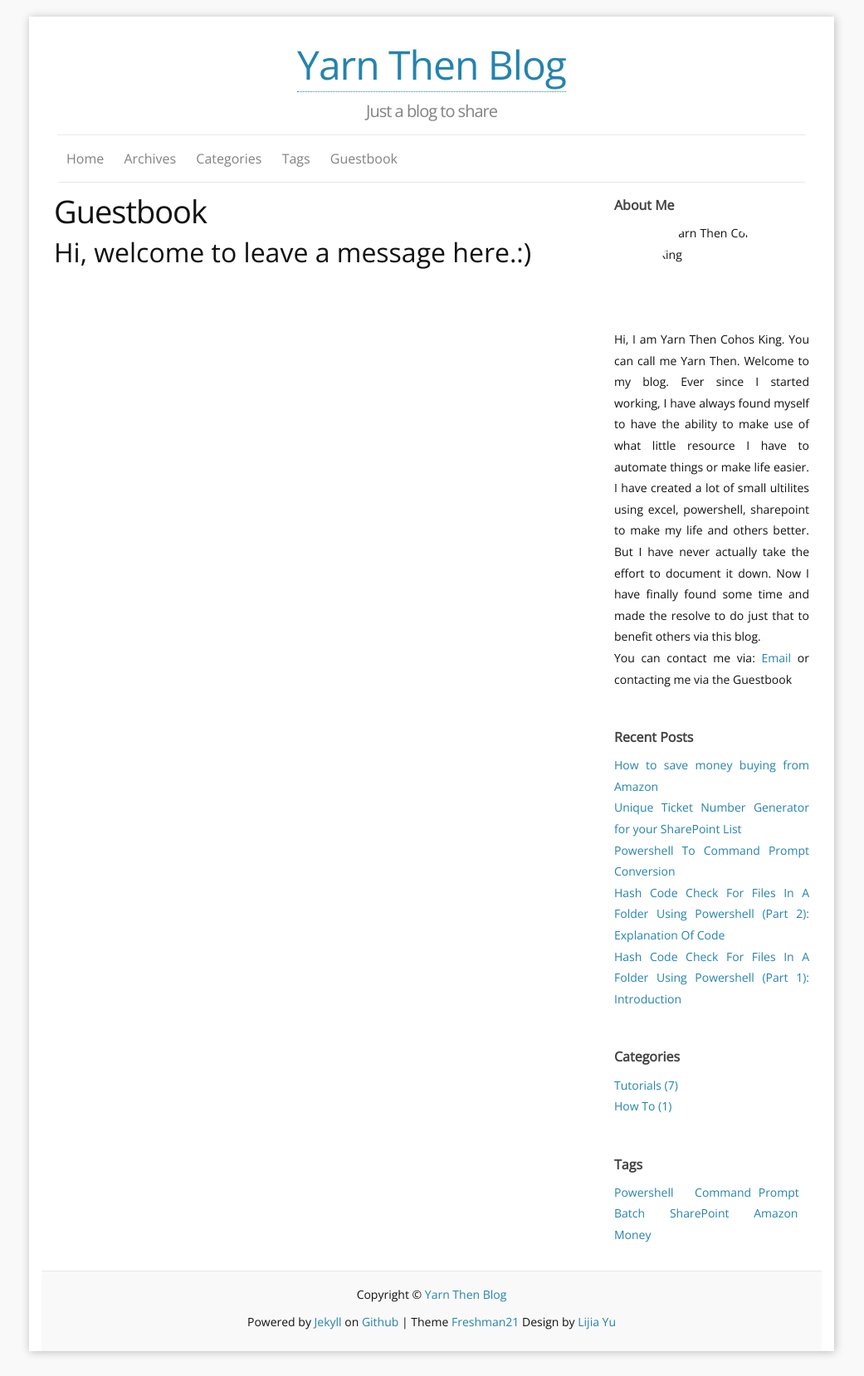
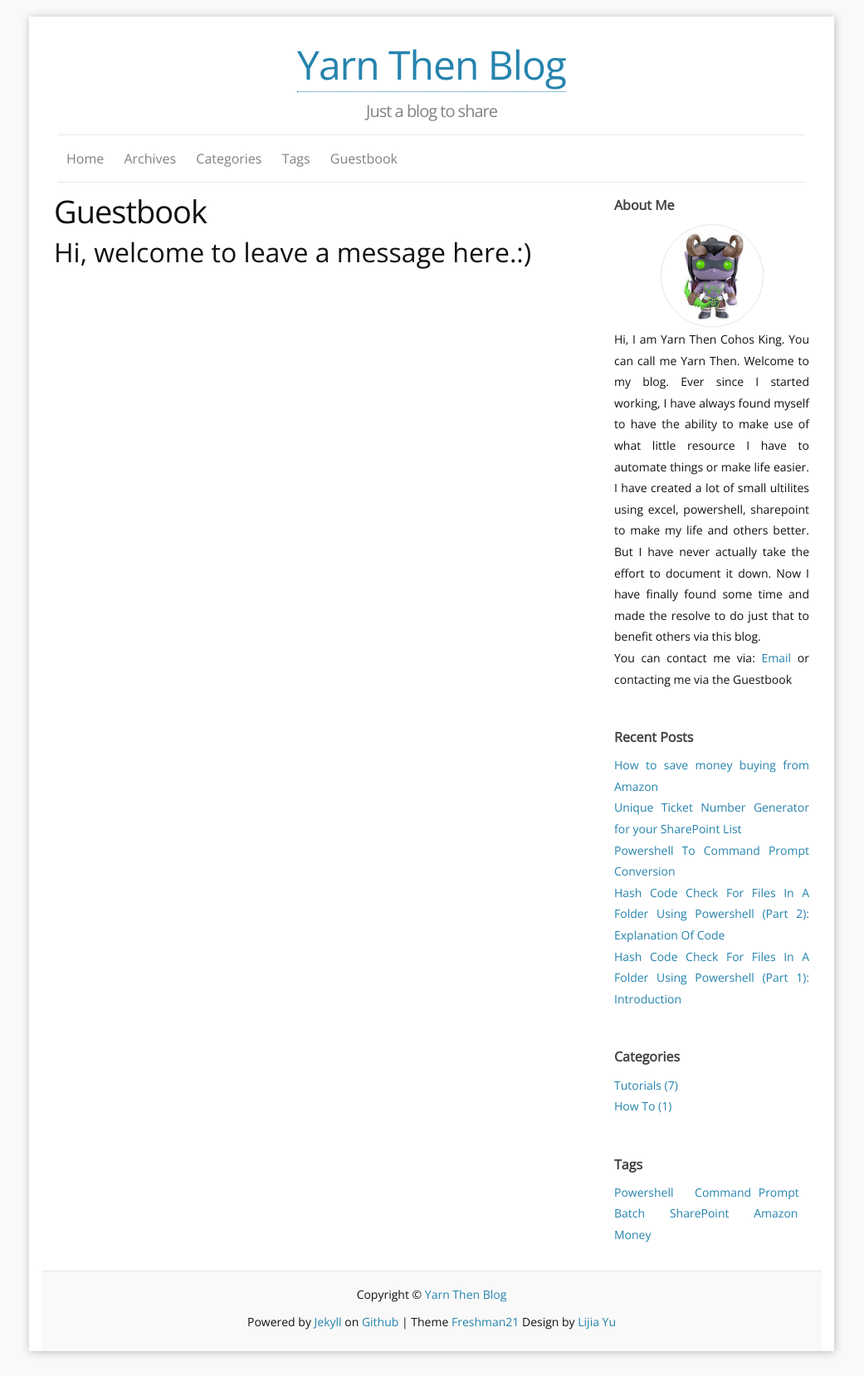
Before and after one commit to yarnthen/yarnthencohosking, a Jekyll site: the page built from f_guestbook.md, in a window 1280 px wide. Shown: the whole page at 83% size, without its empty margins (120-1161 px from the left). Built offline with Jekyll 4.4.1, drawn with Linux system fonts in a browser that asks for light colours; nearby versions of some CDN libraries; comment, search, counter and statistics services are not loaded.

Commit message:
bug fix for missing images

```diff
--- a/_config.yml
+++ b/_config.yml
@@ -11,11 +11,11 @@ locale: en_US
 
 ### Personal info and site tools info:
 disqus_shortname: yarnthen
-favicon:     "images/favicon.ico"
+favicon:     "/images/favicon.ico"
 aboutme: Hi, I am Yarn Then Cohos King. You can call me Yarn Then. Welcome to my blog. Ever since I started working, I have always found myself to have the ability to make use of what little resource I have to automate things or make life easier. I have created a lot of small ultilites using excel, powershell, sharepoint to make my life and others better. But I have never actually take the effort to document it down. Now I have finally found some time and made the resolve to do just that to benefit others via this blog.   # these are shown on aboutme-sidebar.
-aboutme_photo: "images/yarnthen.png"
+aboutme_photo: "https://yarnthen.github.io/yarnthencohosking/images/yarnthen.png"
 google_analytics_key: UA-104524488-1 # put YOUR key here to enable tracking! (blank to disable)
-urlimg: 'images/'
+urlimg: "/images/"
 
 ### Site setting:
 ShowContactInfo: "True" # Personal Info (twitter,github,email) can be seen on aboutme-sidebar, those info only shown where ShowContactInfo == True
```
